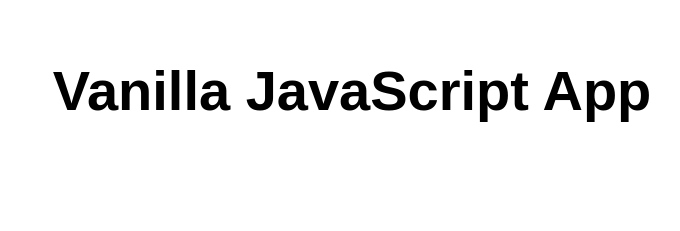
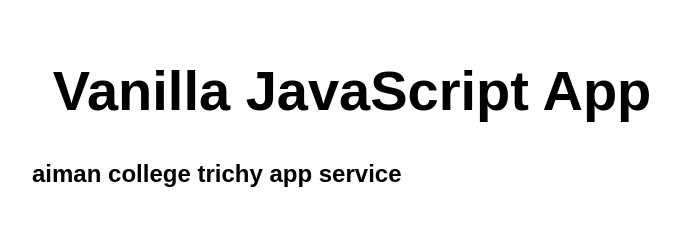
Before and after one commit to ZainabMohamedBuhari/zainab, a website: page src/index.html in a window 1280 px wide. Shown: the whole page, without its empty margins (288-968 px from the left). Drawn offline with Linux system fonts and the light colour scheme.

Commit message:
index.html

```diff
--- a/src/index.html
+++ b/src/index.html
@@ -11,6 +11,7 @@
 <body>
   <main>
     <h1>Vanilla JavaScript App</h1>
+    <h2>aiman college trichy app service</h2>
   </main>
 </body>
 
```
